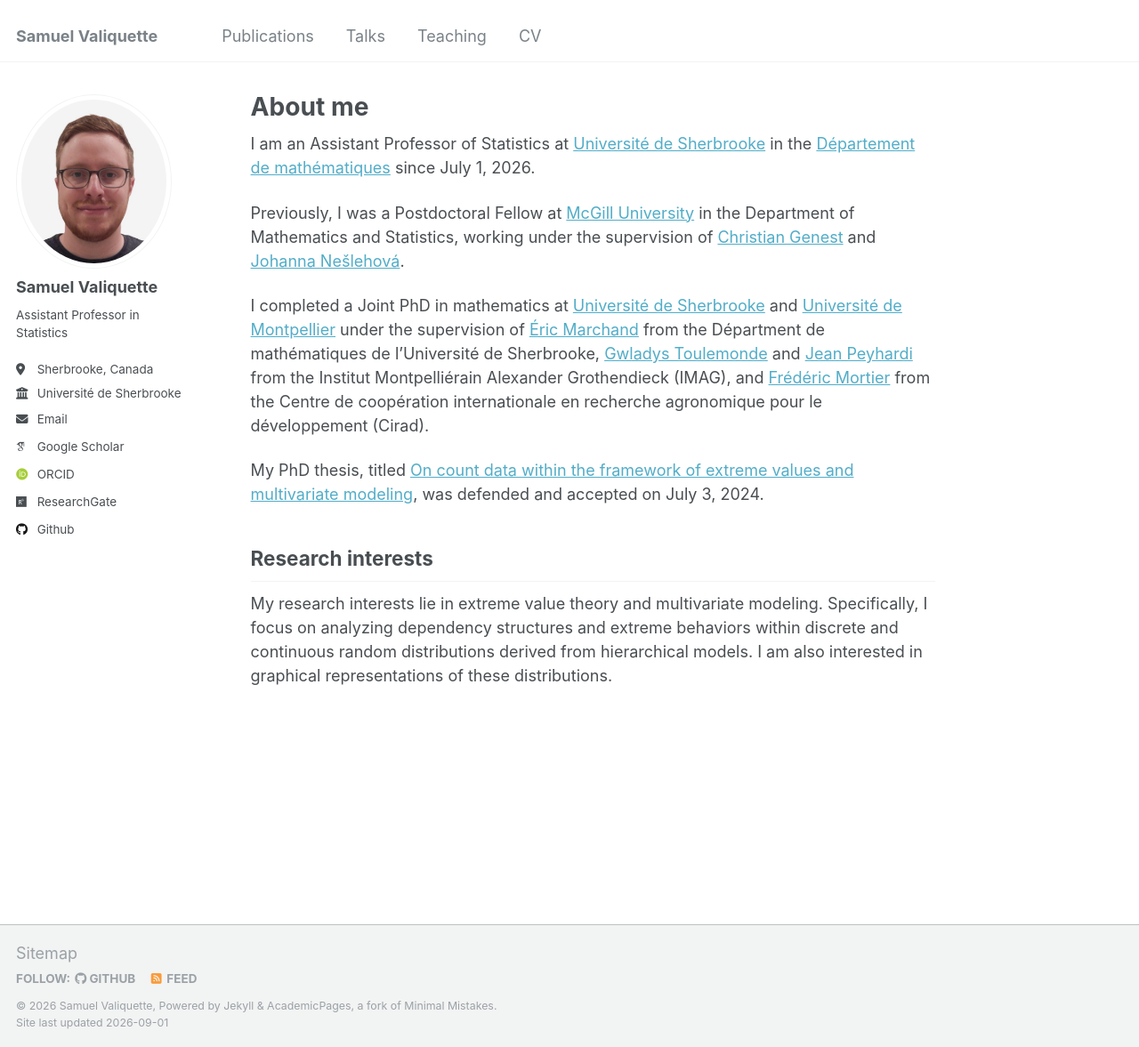
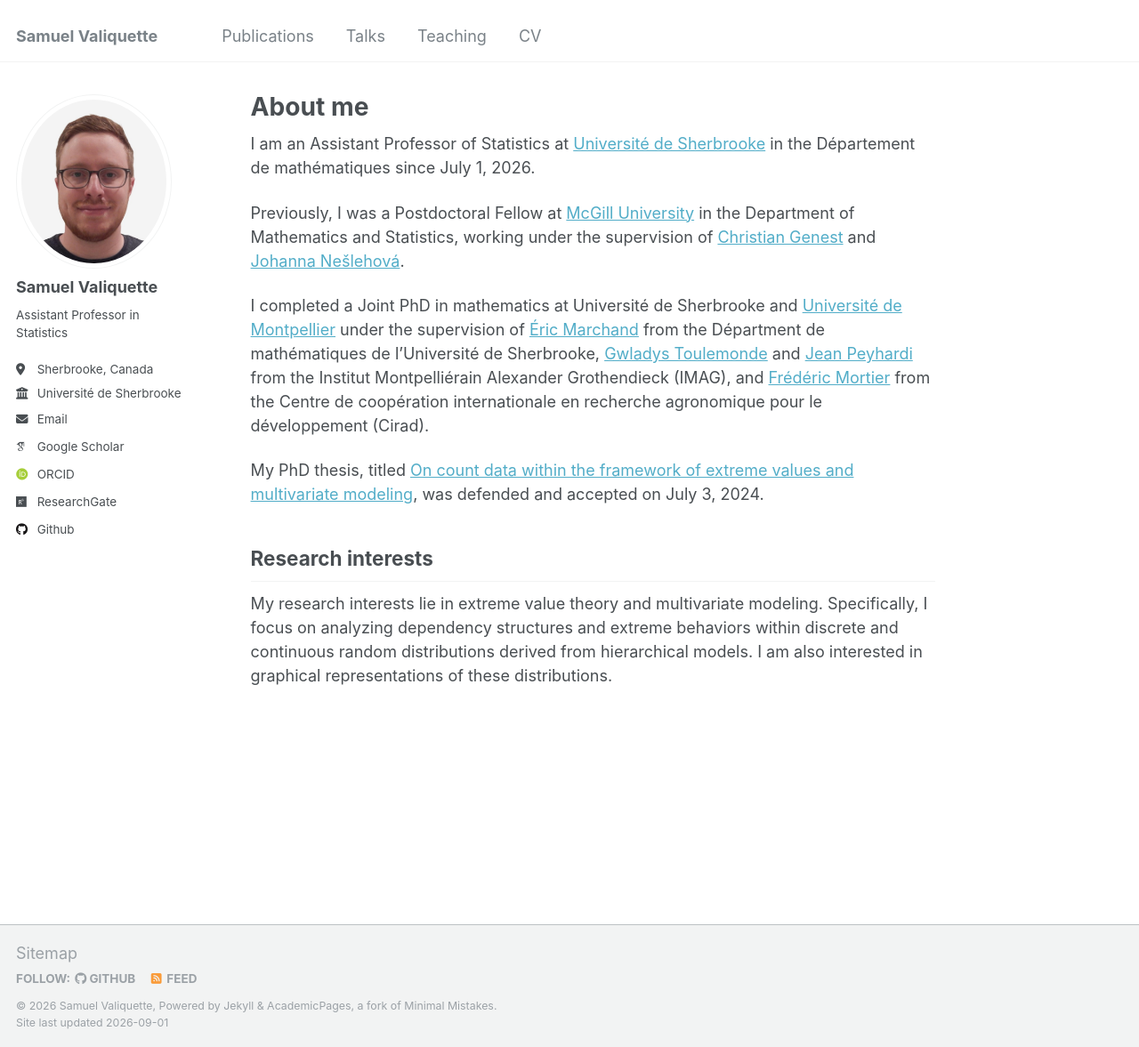
Before and after one commit to s-valiquette/s-valiquette.github.io, a Jekyll site: the page built from _pages/about.md, in a window 1280 px wide and 1177 px high. Shown: the whole window at 89% size. Built offline with Jekyll 4.4.1, drawn with Linux system fonts in a browser that asks for light colours; some web fonts are replaced; part of the change alters nothing that is shown.

```diff
--- a/_pages/about.md
+++ b/_pages/about.md
@@ -7,11 +7,11 @@ redirect_from:
   - /about.html
 ---
 
-I am an Assistant Professor of Statistics at [Université de Sherbrooke](https://www.usherbrooke.ca/mathematiques/) in the [Département de mathématiques](https://www.usherbrooke.ca/mathematiques/) since July 1, 2026.
+I am an Assistant Professor of Statistics at [Université de Sherbrooke](https://www.usherbrooke.ca/mathematiques/) in the Département de mathématiques since July 1, 2026.
 
 Previously, I was a Postdoctoral Fellow at [McGill University](https://www.mcgill.ca/mathstat/) in the Department of Mathematics and Statistics, working under the supervision of [Christian Genest](https://www.math.mcgill.ca/cgenest/) and [Johanna Nešlehová](https://www.math.mcgill.ca/neslehova/).
 
-I completed a Joint PhD in mathematics at [Université de Sherbrooke](https://www.usherbrooke.ca/mathematiques/) and [Université de Montpellier](https://maths-fds.edu.umontpellier.fr/) under the supervision of [Éric Marchand](https://www.usherbrooke.ca/mathematiques/nous-joindre/personnel/corps-professoral/professeurs/eric-marchand) from the Départment de mathématiques de l'Université de Sherbrooke, [Gwladys Toulemonde](https://imag.umontpellier.fr/~toulemonde/) and [Jean Peyhardi](https://jeanpeyhardi.wixsite.com/my-site/copie-de-resume) from the Institut Montpelliérain Alexander Grothendieck (IMAG), and [Frédéric Mortier](https://agents.cirad.fr/frederic.mortier) from the Centre de coopération internationale en recherche agronomique pour le développement (Cirad).
+I completed a Joint PhD in mathematics at Université de Sherbrooke and [Université de Montpellier](https://maths-fds.edu.umontpellier.fr/) under the supervision of [Éric Marchand](https://www.usherbrooke.ca/mathematiques/nous-joindre/personnel/corps-professoral/professeurs/eric-marchand) from the Départment de mathématiques de l'Université de Sherbrooke, [Gwladys Toulemonde](https://imag.umontpellier.fr/~toulemonde/) and [Jean Peyhardi](https://jeanpeyhardi.wixsite.com/my-site/copie-de-resume) from the Institut Montpelliérain Alexander Grothendieck (IMAG), and [Frédéric Mortier](https://agents.cirad.fr/frederic.mortier) from the Centre de coopération internationale en recherche agronomique pour le développement (Cirad).
 
 My PhD thesis, titled [On count data within the framework of extreme values and multivariate modeling](http://s-valiquette.github.io/files/valiquette_samuel_PhD_2024.pdf), was defended and accepted on July 3, 2024.
 
```
